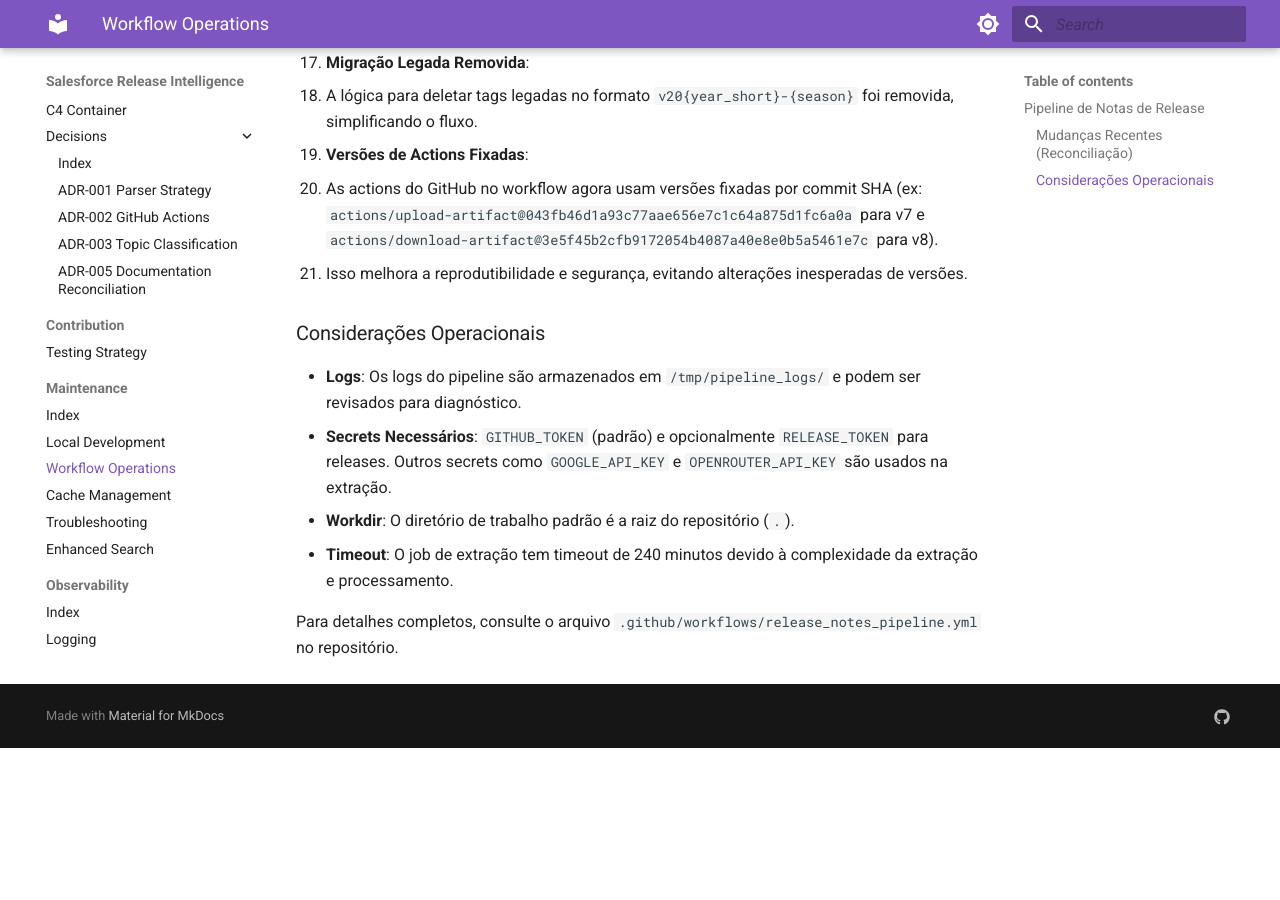
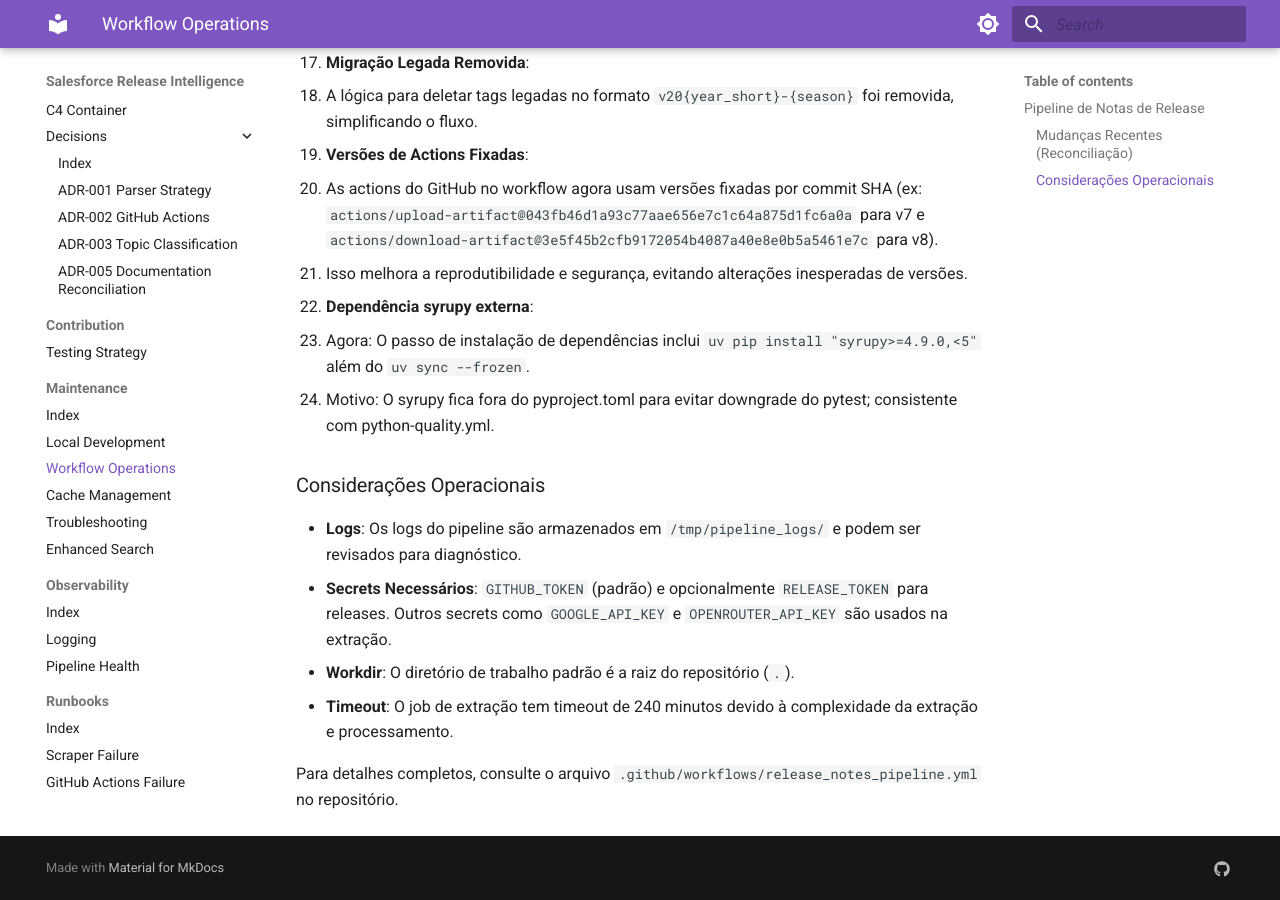
Before and after one commit to Fatal1tyBarucco/Salesforce-WebDev, an MkDocs documentation site: the page built from docs/maintenance/workflow-operations.md, in a window 1280 px wide and 900 px high, scrolled down 1262 px. Built offline with MkDocs 1.6.1 and Material for MkDocs 9.7.7, drawn with Linux system fonts in a browser that asks for light colours; before the commit the page ends 2010 px from its top, so only the background shows below that.

Commit message:
docs(sync): reconcile documentation — 2026-09-09 20:56 UTC

```diff
--- a/docs/maintenance/workflow-operations.md
+++ b/docs/maintenance/workflow-operations.md
@@ -37,6 +37,10 @@ Devido a atualizações no código-fonte, a documentação foi revisada para inc
    - As actions do GitHub no workflow agora usam versões fixadas por commit SHA (ex: `actions/upload-artifact@043fb46d1a93c77aae656e7c1c64a875d1fc6a0a` para v7 e `actions/download-artifact@3e5f45b2cfb9172054b4087a40e8e0b5a5461e7c` para v8).
    - Isso melhora a reprodutibilidade e segurança, evitando alterações inesperadas de versões.
 
+7. **Dependência syrupy externa**:
+   - Agora: O passo de instalação de dependências inclui `uv pip install "syrupy>=4.9.0,<5"` além do `uv sync --frozen`.
+   - Motivo: O syrupy fica fora do pyproject.toml para evitar downgrade do pytest; consistente com python-quality.yml.
+
 ### Considerações Operacionais
 
 - **Logs**: Os logs do pipeline são armazenados em `/tmp/pipeline_logs/` e podem ser revisados para diagnóstico.
```
Also changed, not shown: docs/.documentation-manifest.json.
